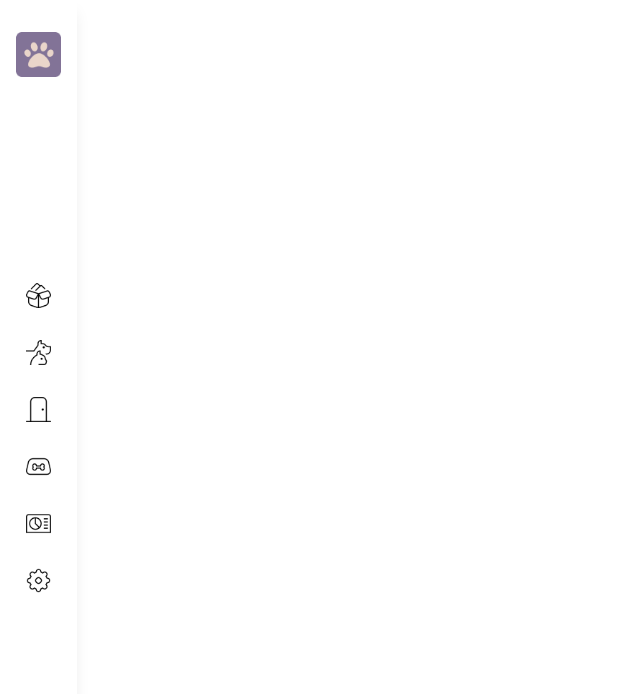
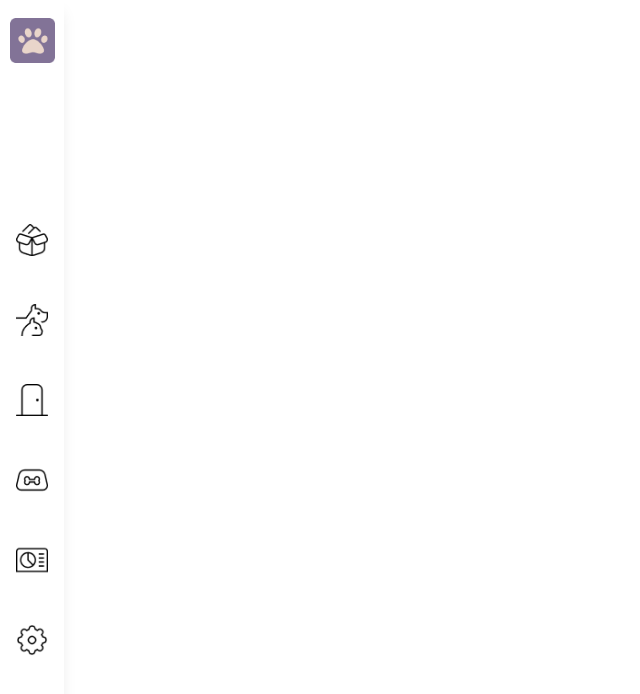
Before and after one commit to kau-menezes/TailTech-FrontEnd, a React (Vite) app: page /home in a window 1280 px wide. Shown: the top 694 px of the page, without its empty margins (0-640 px from the left). Built offline with nearby package versions, Linux system fonts and the light colour scheme.

Commit message:
header responsitivity

```diff
--- a/src/components/Header.tsx
+++ b/src/components/Header.tsx
@@ -14,8 +14,8 @@ export default function Header({ selected }:IHeaderProps) {
     };
 
     return (
-        <header className="bg-white flex items-center p-4 shadow-lg w-full h-[10vh] md:flex-col md:w-fit md:h-screen fixed bottom-0 z-50">
-            <div className="flex justify-between items-center h-[10%] w-full">
+        <header className="bg-white flex items-center min-w-16 shadow-lg w-full h-[10vh] md:flex-col md:w-fit md:h-screen fixed bottom-0 z-50">
+            <div className="flex justify-between px-4 md:px-0 md:justify-center items-center h-[10%] w-full">
                 <Link to="/Home"><img src="/public/assets/logo-square.png" alt="Home" className="w-[45px]" /></Link>
                 <img
                     onClick={navHandler}
@@ -24,14 +24,14 @@ export default function Header({ selected }:IHeaderProps) {
                     className="w-[25px] h-auto cursor-pointer md:hidden"
                 />
             </div>
-            <nav className={`h-fit  md:flex md:flex-col md:w-fit md:h-[90%] md:static items-center justify-around w-full transition-all duration-300 fixed left-0 top-[100%] xs:bg-white ${openNav ? "translate-y-[-135%] " : ""}`}>
-                <div className="h-fit flex flex-col gap-8 md:items-center md:pr-0 items-end pr-4">
-                    <HeaderIcon selected={selected == "products"} path="/Products" iconName="products" alt="Products" />
-                    <HeaderIcon selected={selected == "pets"} path="/Pets" iconName="pets" alt="Your Pets" />
-                    <HeaderIcon selected={selected == "passcontrol"} path="/PassControl" iconName="passcontrol" alt="PassControl" />
-                    <HeaderIcon selected={selected == "feeder"} path="/Feeder" iconName="feeder" alt="Feeder" />
-                    <HeaderIcon selected={selected == "dashboard"} path="/Dashboard" iconName="dashboard" alt="Dashboard" />
-                    <HeaderIcon selected={selected == "settings"} path="/Settings" iconName="settings" alt="Settings" />
+            <nav className={`md:flex md:flex-col md:w-full md:h-[90%] md:static items-center justify-around w-20 h-[90vh] bg-white pt-8 md:pt-0 transition-all md:translate-y-[0] duration-300 fixed right-0 top-0 xs:bg-white ${!openNav ? "translate-y-[110%] " : ""}`}>
+                <div className="h-fit flex flex-col gap-8 md:items-center md:pr-0 items-end w-full">
+                    <HeaderIcon selected={selected == "products"} path="/products" iconName="products" alt="Products" />
+                    <HeaderIcon selected={selected == "pets"} path="/pets" iconName="pets" alt="Your Pets" />
+                    <HeaderIcon selected={selected == "passcontrol"} path="/pass-control" iconName="passcontrol" alt="PassControl" />
+                    <HeaderIcon selected={selected == "feeder"} path="/feeder" iconName="feeder" alt="Feeder" />
+                    <HeaderIcon selected={selected == "dashboard"} path="/dashboard" iconName="dashboard" alt="Dashboard" />
+                    <HeaderIcon selected={selected == "settings"} path="/settings" iconName="settings" alt="Settings" />
                 </div>
             </nav>
         </header>
@@ -46,9 +46,9 @@ interface IHeaderIconProps {
 }
 
 const HeaderIcon = ({ iconName, path, alt, selected }:IHeaderIconProps) => (
-    <Link to={path}>
+    <Link to={path} className={`w-full flex items-center justify-center py-2 rounded-l-lg overflow-hidden ${selected ? "bg-lightNeutral" : ""}`}>
         <img
-            className={`w-[25px] ${selected ? "bg-lightNeutral" : ""}`}
+            className={`w-full max-w-8 ${selected ? "bg-lightNeutral" : ""}`}
             src={`/public/assets/icon/${iconName}.png`}
             alt={alt}
         />
--- a/src/pages/PassControl/index.tsx
+++ b/src/pages/PassControl/index.tsx
@@ -28,7 +28,7 @@ export default function PassControl() {
 
     return (
         <div className="flex flex-col-reverse bg-lightNeutral w-full">
-            <Header />
+            <Header selected="passcontrol"/>
             <main className="min-h-screen py-10 flex flex-col gap-4 w-[95%] m-auto max-w-[800px] pb-80">
                 <div className="flex items-center gap-3">
                     <h1 className="font-semibold text-3xl text-fontColor"> Pass Control</h1>
```
